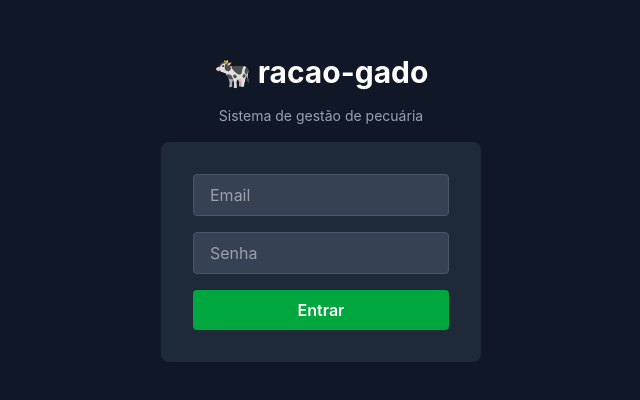
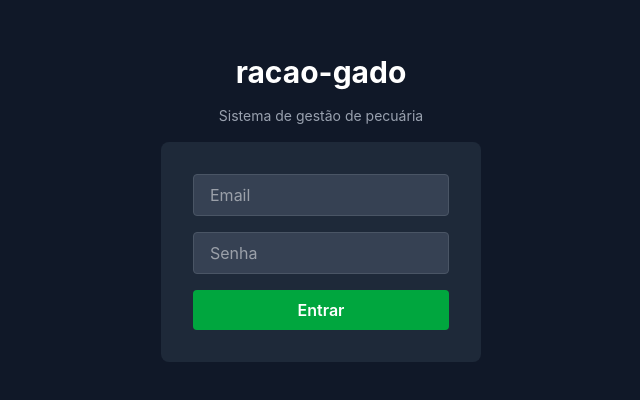
Before and after one commit to helciohumberto/racao-gado, a React (Vite) app in the folder frontend/: page /login in a window 1280 px wide. Shown: the part 192-592 px from the top of the page, without its empty margins (319-959 px from the left). Built offline with nearby package versions, Linux system fonts and the light colour scheme.

Commit message:
tirando emoji da tela de login

```diff
--- a/frontend/src/pages/Login.tsx
+++ b/frontend/src/pages/Login.tsx
@@ -32,7 +32,7 @@ function Login() {
 
     return (
         <div className="flex flex-col items-center justify-center min-h-screen gap-4 bg-gray-900">
-            <h1 className="text-3xl font-bold text-white">🐄 racao-gado</h1>
+            <h1 className="text-3xl font-bold text-white">racao-gado</h1>
             <p className="text-gray-400 text-sm">Sistema de gestão de pecuária</p>
             <div className="bg-gray-800 p-8 rounded-lg w-80 flex flex-col gap-4">
                 <input
```
